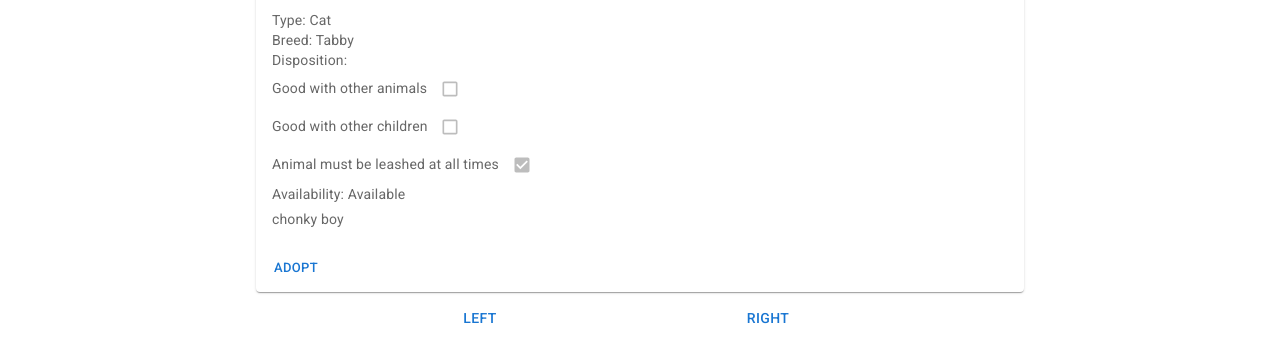
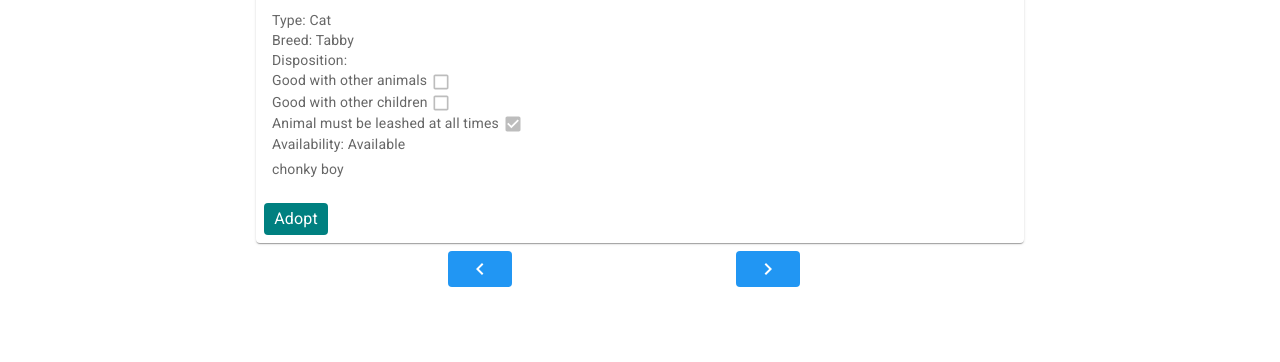
Before and after one commit to alexlo510/dating_app_for_animal_adoption, a React (Create React App) app in the folder frontend/: page /adopt in a window 1280 px wide. Shown: the part 170-532 px from the top of the page. Built offline with nearby package versions, Linux system fonts and the light colour scheme.

Commit message:
added button icons and styling

```diff
--- a/frontend/src/components/adoptionCard.js
+++ b/frontend/src/components/adoptionCard.js
@@ -1,5 +1,17 @@
 import React from 'react';
 import { Button, Card, CardActions, CardContent, CardMedia, Checkbox, Typography } from '@mui/material/';
+
+const buttonStyle = {
+    backgroundColor: "teal",
+    textTransform: "none",
+    "&:hover": {
+        backgroundColor: "teal"
+    },
+    ripple: {
+        color: "white",
+    }
+}
+
 
 export default function AdoptionCard(props) {
     const{ name, description, type, breed, dispositions, availability } = props.data
@@ -14,8 +26,8 @@ export default function AdoptionCard(props) {
                 <Typography variant="body2" color="text.secondary" component="div">Disposition:
                 {Object.entries(dispositions).map(([key,value]) =>
                     (value ?
-                        (<Typography variant="body2" color="text.secondary" component="div">{key} <Checkbox size="small" disabled checked /></Typography>) :
-                        (<Typography variant="body2" color="text.secondary" component="div">{key} <Checkbox size="small" disabled/></Typography>)
+                        (<Typography variant="body2" color="text.secondary" component="div">{key} <Checkbox size="small" sx={{padding:0}} disabled checked /></Typography>) :
+                        (<Typography variant="body2" color="text.secondary" component="div">{key} <Checkbox size="small" sx={{padding:0}} disabled/></Typography>)
                     )
                 )}
                 </Typography>
@@ -25,7 +37,9 @@ export default function AdoptionCard(props) {
                 </Typography>
             </CardContent>
             <CardActions>
-                <Button size="small">Adopt</Button>
+                <Button size="small" sx={buttonStyle}>
+                    <Typography variant="body1" color="white">Adopt</Typography>
+                </Button>
             </CardActions>
         </Card>
     );
--- a/frontend/src/pages/Adopt.js
+++ b/frontend/src/pages/Adopt.js
@@ -1,6 +1,8 @@
 import React, { useEffect, useState } from 'react';
 import { Button, Container, Grid} from '@mui/material/';
 import AdoptionCard from '../components/adoptionCard';
+import ChevronRightIcon from '@mui/icons-material/ChevronRight';
+import ChevronLeftIcon from '@mui/icons-material/ChevronLeft';
 
 const sampleData = {
     "name" : "Catto",
@@ -15,6 +17,15 @@ const sampleData = {
     "availability": "Available",
 }
 
+const buttonStyle = {
+    backgroundColor: "#2196F3",
+    "&:hover": {
+        backgroundColor: "teal"
+    },
+    ripple: {
+        color: "white",
+    }
+}
 
 export default function Adopt() {
     const [animal, setAnimal] = useState(sampleData)
@@ -29,12 +40,16 @@ export default function Adopt() {
                 </Grid>
                 <Grid container justifyContent="center" sx={{marginTop: 1}}>
                     <Grid item xs={2} md={2} lg={2}>
-                        <Button>Left</Button>
+                        <Button sx={buttonStyle}>
+                            <ChevronLeftIcon sx={{color: "white"}}/>
+                        </Button>
                     </Grid>
                     <Grid item xs={2} md={1} lg={1}>
                     </Grid>
                     <Grid item xs={2} md={1} lg={1}>
-                        <Button>Right</Button>
+                        <Button sx={buttonStyle}>
+                            <ChevronRightIcon sx={{color: "white"}}/>
+                        </Button>
                     </Grid>
                 </Grid>
             </Container>
```
